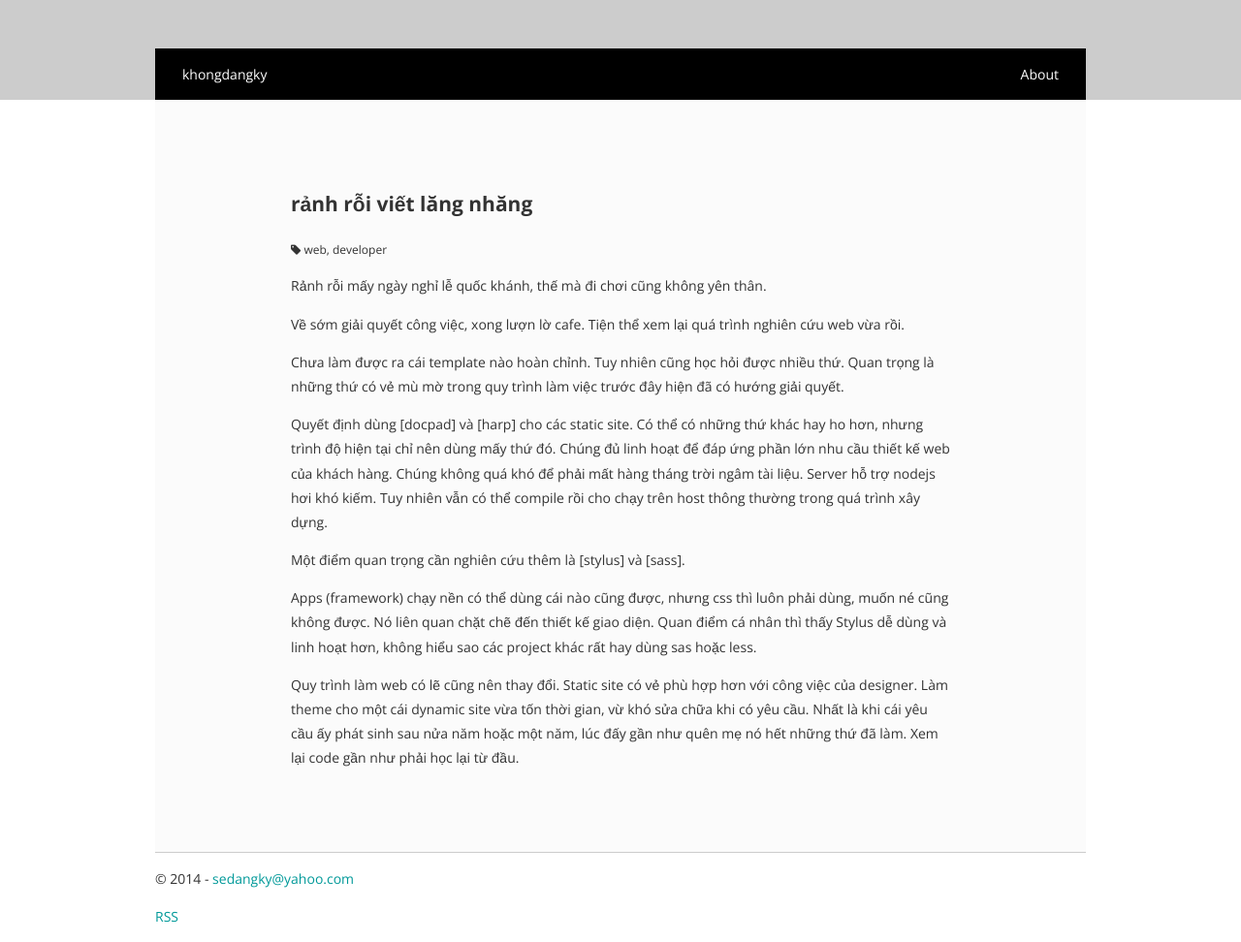
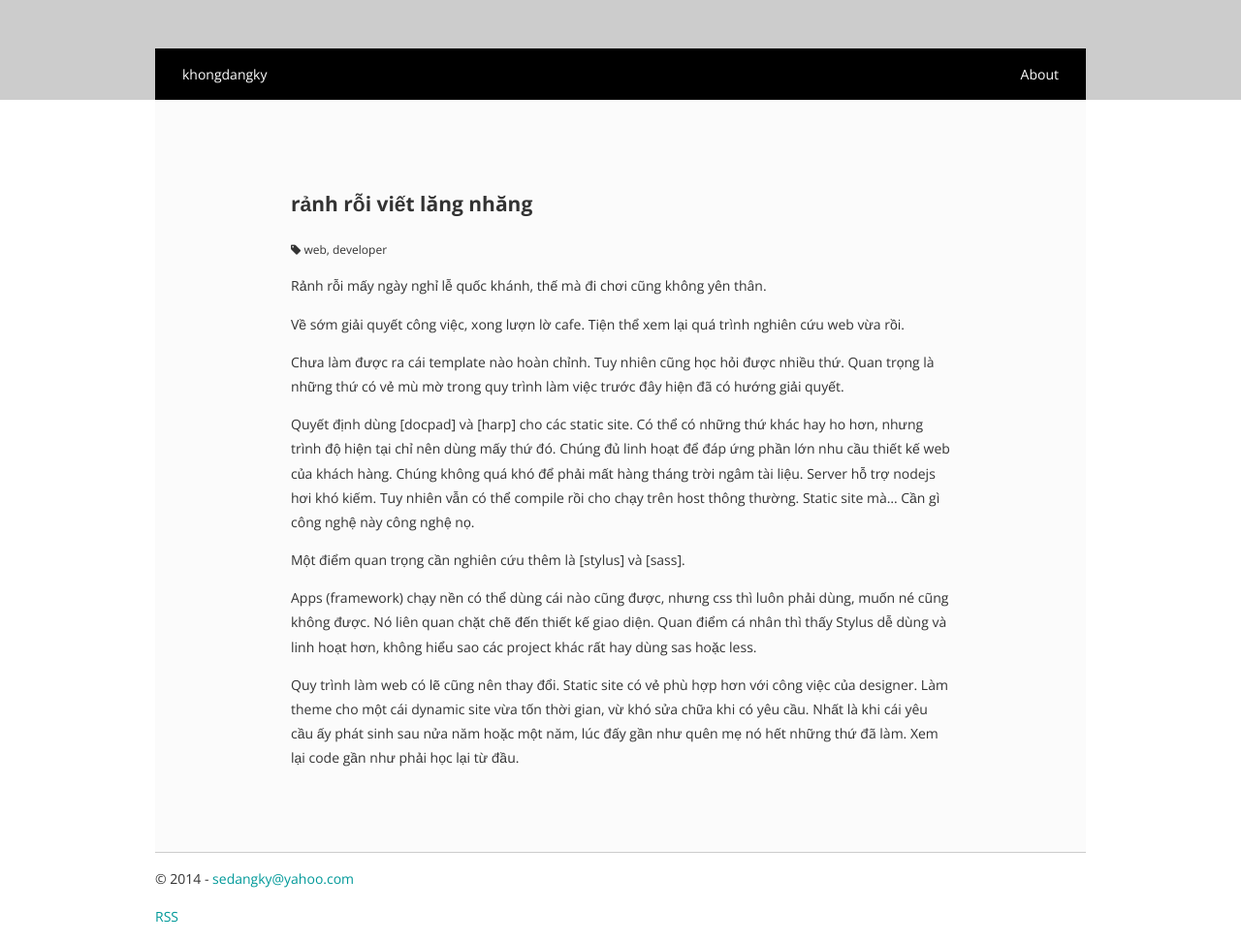
Before and after one commit to novakid/khongdangky, a Jekyll site: the page built from _posts/2014-09-02-ranh-roi-viet-lang-nhang.md, in a window 1280 px wide. Shown: the whole page at 97% size. Built offline with Jekyll 4.4.1, drawn with Linux system fonts in a browser that asks for light colours; nearby versions of some CDN libraries.

Commit message:
Update 2014-09-02-ranh-roi-viet-lang-nhang.md

```diff
--- a/_posts/2014-09-02-ranh-roi-viet-lang-nhang.md
+++ b/_posts/2014-09-02-ranh-roi-viet-lang-nhang.md
@@ -10,7 +10,7 @@ Về sớm giải quyết công việc, xong lượn lờ cafe. Tiện thể xem
 
 Chưa làm được ra cái template nào hoàn chỉnh. Tuy nhiên cũng học hỏi được nhiều thứ. Quan trọng là những thứ có vẻ mù mờ trong quy trình làm việc trước đây hiện đã có hướng giải quyết.
 
-Quyết định dùng [docpad] và [harp] cho các static site. Có thể có những thứ khác hay ho hơn, nhưng trình độ hiện tại chỉ nên dùng mấy thứ đó. Chúng đủ linh hoạt để đáp ứng phần lớn nhu cầu thiết kế web của khách hàng. Chúng không quá khó để phải mất hàng tháng trời ngâm tài liệu. Server hỗ trợ nodejs hơi khó kiếm. Tuy nhiên vẫn có thể compile rồi cho chạy trên host thông thường trong quá trình xây dựng.
+Quyết định dùng [docpad] và [harp] cho các static site. Có thể có những thứ khác hay ho hơn, nhưng trình độ hiện tại chỉ nên dùng mấy thứ đó. Chúng đủ linh hoạt để đáp ứng phần lớn nhu cầu thiết kế web của khách hàng. Chúng không quá khó để phải mất hàng tháng trời ngâm tài liệu. Server hỗ trợ nodejs hơi khó kiếm. Tuy nhiên vẫn có thể compile rồi cho chạy trên host thông thường. Static site mà... Cần gì công nghệ này công nghệ nọ.
 
 Một điểm quan trọng cần nghiên cứu thêm là [stylus] và [sass].
 
```
